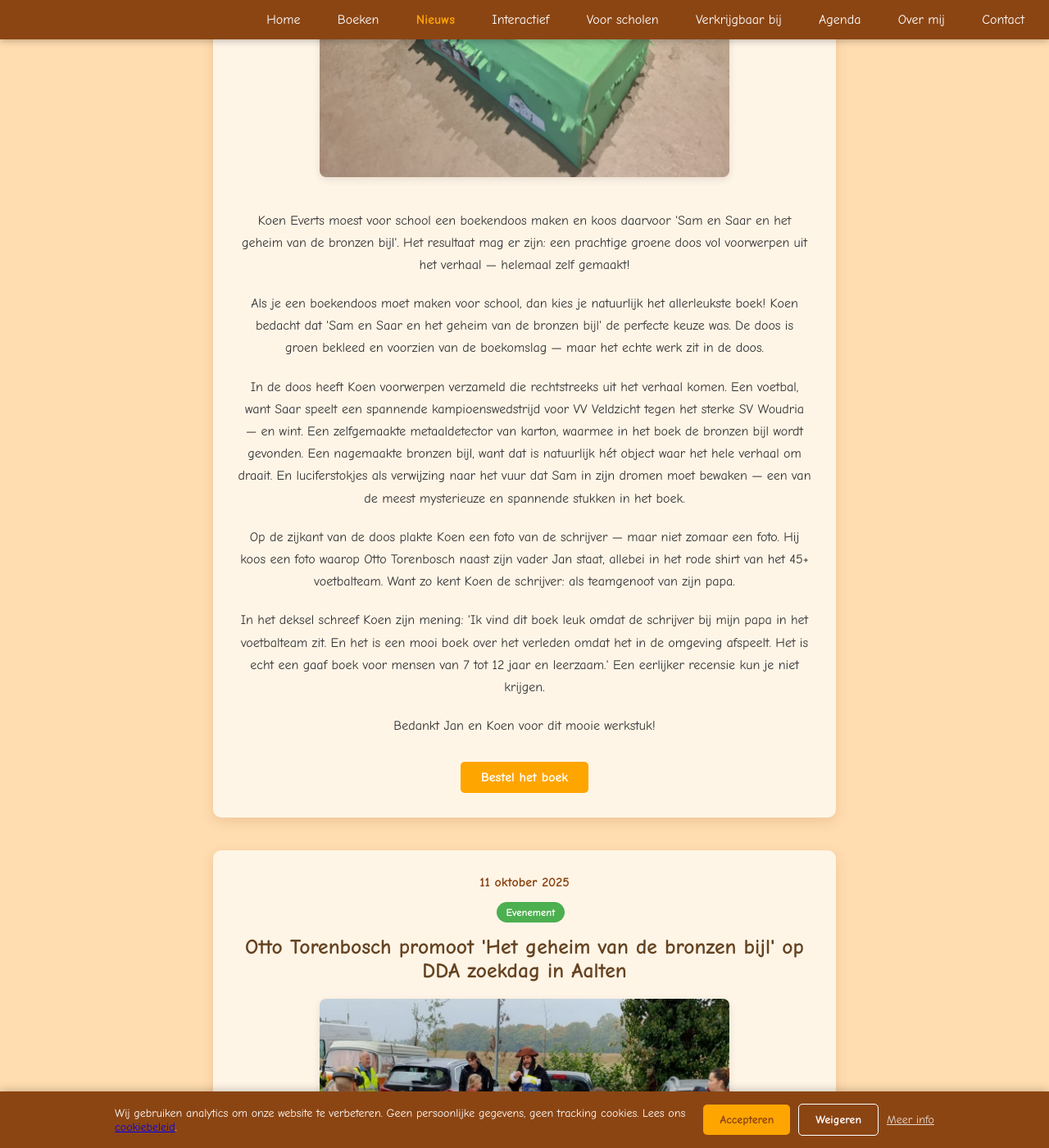
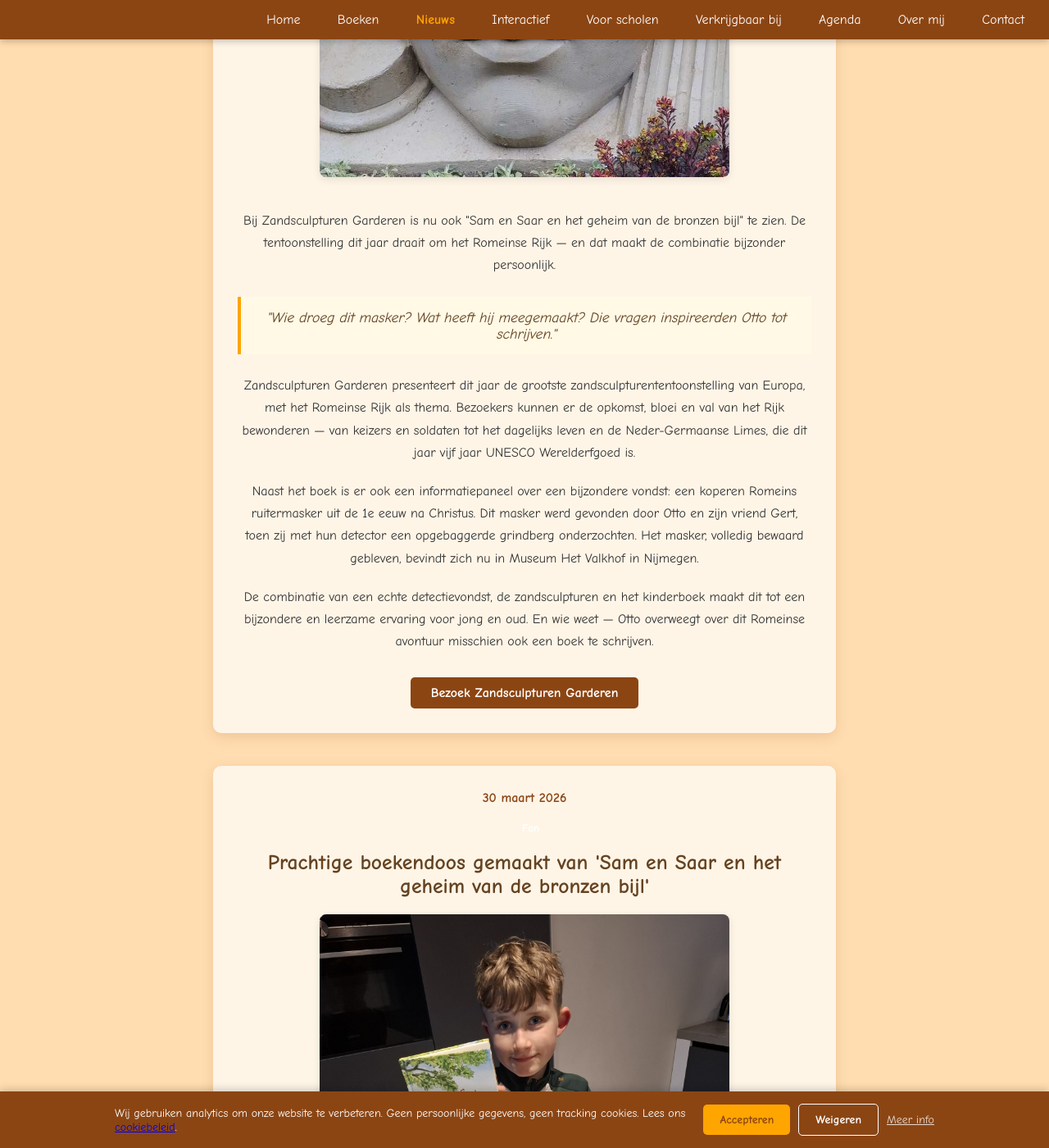
Before and after one commit to otorenbosch/samensaar.nl, a Jekyll site: the page built from nieuws.html, in a window 1280 px wide and 1400 px high, scrolled down 864 px. Shown: the whole window at 82% size. Built offline with Jekyll 4.4.1, drawn with Linux system fonts in a browser that asks for light colours; some of the changed text lies outside the part shown.

Commit message:
Nieuwsbericht Zandsculpturen

```diff
--- a/_data/nieuws.json
+++ b/_data/nieuws.json
@@ -1,4 +1,25 @@
 [
+  {
+  "date": "4 april 2026",
+  "badge": "event",
+  "title": "\"Sam en Saar\" te zien bij Zandsculpturen Garderen — Het Romeinse Rijk in het zand",
+  "image": "zandsculpturen-garderen-romein.jpg",
+  "image_alt": "Zandsculptuur van een Romeinse ruiter met masker bij Zandsculpturen Garderen — hetzelfde type masker dat Otto en Gert ooit vonden tijdens het detecteren",
+  "intro": "Bij Zandsculpturen Garderen is nu ook \"Sam en Saar en het geheim van de bronzen bijl\" te zien. De tentoonstelling dit jaar draait om het Romeinse Rijk — en dat maakt de combinatie bijzonder persoonlijk.",
+  "quote": "Wie droeg dit masker? Wat heeft hij meegemaakt? Die vragen inspireerden Otto tot schrijven.",
+  "content": [
+    "Zandsculpturen Garderen presenteert dit jaar de grootste zandsculpturententoonstelling van Europa, met het Romeinse Rijk als thema. Bezoekers kunnen er de opkomst, bloei en val van het Rijk bewonderen — van keizers en soldaten tot het dagelijks leven en de Neder-Germaanse Limes, die dit jaar vijf jaar UNESCO Werelderfgoed is.",
+    "Naast het boek is er ook een informatiepaneel over een bijzondere vondst: een koperen Romeins ruitermasker uit de 1e eeuw na Christus. Dit masker werd gevonden door Otto en zijn vriend Gert, toen zij met hun detector een opgebaggerde grindberg onderzochten. Het masker, volledig bewaard gebleven, bevindt zich nu in Museum Het Valkhof in Nijmegen.",
+    "De combinatie van een echte detectievondst, de zandsculpturen en het kinderboek maakt dit tot een bijzondere en leerzame ervaring voor jong en oud. En wie weet — Otto overweegt over dit Romeinse avontuur misschien ook een boek te schrijven."
+  ],
+  "buttons": [
+    {
+      "text": "Bezoek Zandsculpturen Garderen",
+      "url": "https://www.zandsculpturen.nl",
+      "external": true
+    }
+  ]
+  },
   {
   "date": "30 maart 2026",
   "badge": "fan",
```
Also changed, not shown: assets/images/media/zandsculpturen-garderen-romein.jpg (added).
